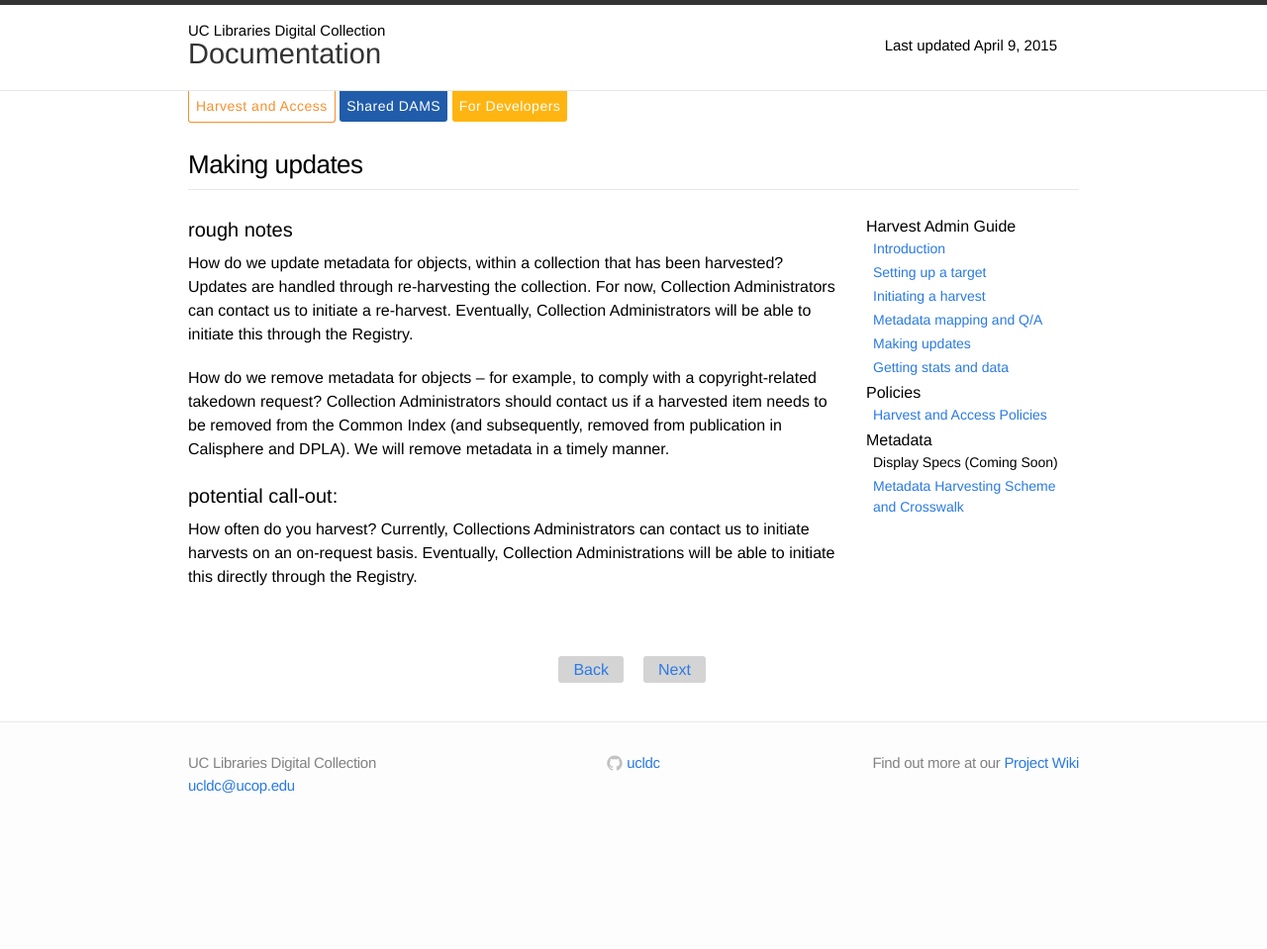
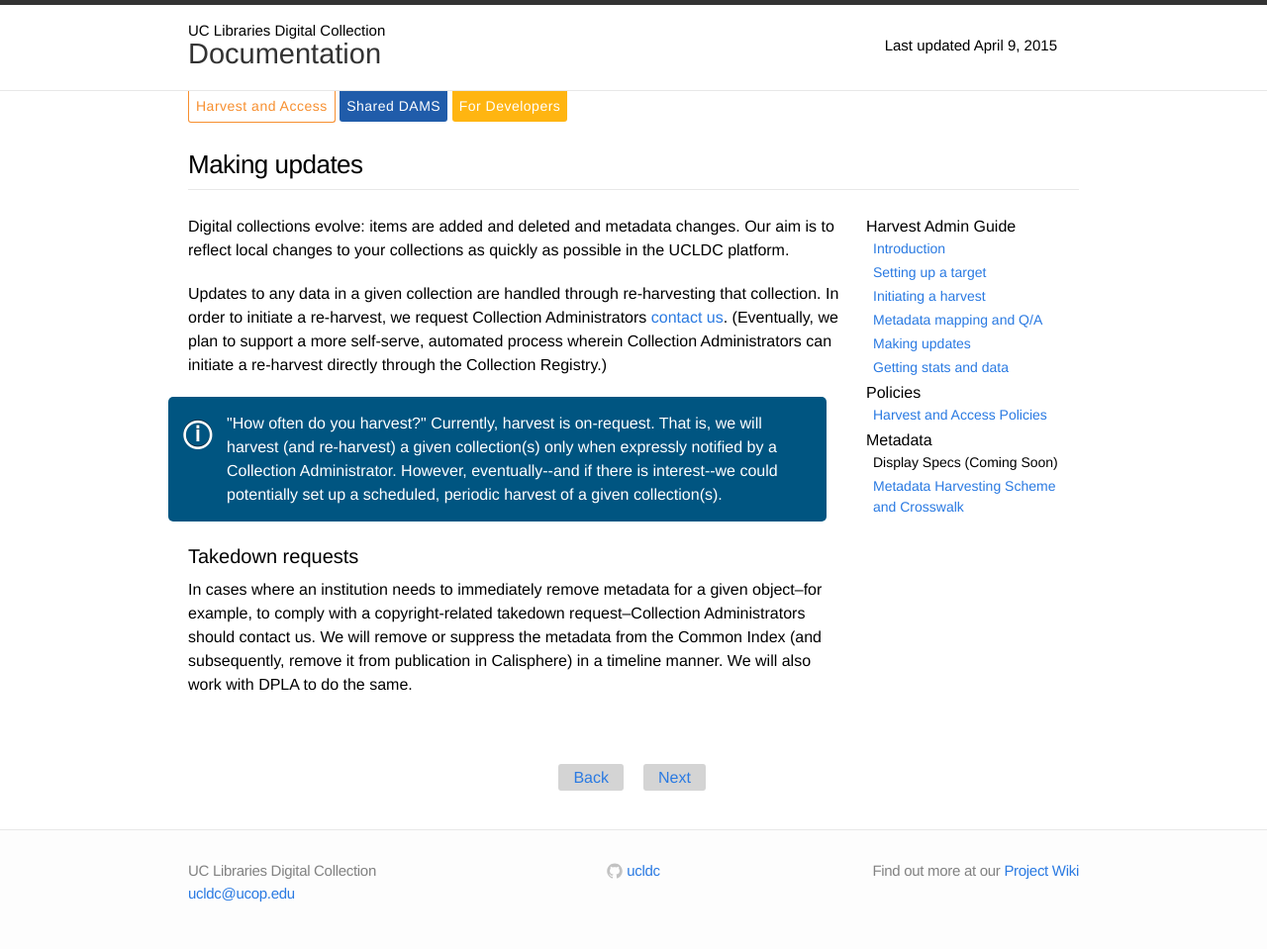
Before and after one commit to ucldc/ucldc-docs, a Jekyll site: the page built from docs/registry/updates.md, in a window 1280 px wide. Shown: the whole page at 99% size. Built offline with Jekyll 4.4.1, drawn with Linux system fonts in a browser that asks for light colours; nearby versions of some CDN libraries; before the commit the page ends 900 px from its top, so only the background shows below that.

Commit message:
Update updates.md

```diff
--- a/docs/registry/updates.md
+++ b/docs/registry/updates.md
@@ -6,17 +6,11 @@ prev_section: registry/q-a
 permalink: /docs/registry/updates/
 breadcrumbs: Calisphere Admin Guide
 ---
+Digital collections evolve: items are added and deleted and metadata changes. Our aim is to reflect local changes to your collections as quickly as possible in the UCLDC platform.
 
-##rough notes
+Updates to any data in a given collection are handled through re-harvesting that collection. In order to initiate a re-harvest, we request Collection Administrators [contact us](mailto:ucldc@ucop.edu). (Eventually, we plan to support a more self-serve, automated process wherein Collection Administrators can initiate a re-harvest directly through the Collection Registry.)
 
-How do we update metadata for objects, within a collection that has been harvested?
-Updates are handled through re-harvesting the collection.  For now, Collection Administrators can contact us to initiate a re-harvest. Eventually, Collection Administrators will be able to initiate this through the Registry.
+<div class="note"><p>"How often do you harvest?" Currently, harvest is on-request. That is, we will harvest (and re-harvest) a given collection(s) only when expressly notified by a Collection Administrator. However, eventually--and if there is interest--we could potentially set up a scheduled, periodic harvest of a given collection(s).</p></div>
 
-
-How do we remove metadata for objects -- for example, to comply with a copyright-related takedown request?
-Collection Administrators should contact us if a harvested item needs to be removed from the Common Index (and subsequently, removed from publication in Calisphere and DPLA).  We will remove metadata in a timely manner.
-
-
-##potential call-out:
-How often do you harvest?
-Currently, Collections Administrators can contact us to initiate harvests on an on-request basis.  Eventually, Collection Administrations will be able to initiate this directly through the Registry.
+##Takedown requests
+In cases where an institution needs to immediately remove metadata for a given object--for example, to comply with a copyright-related takedown request--Collection Administrators should contact us. We will remove or suppress the metadata from the Common Index (and subsequently, remove it from publication in Calisphere) in a timeline manner. We will also work with DPLA to do the same.
```
